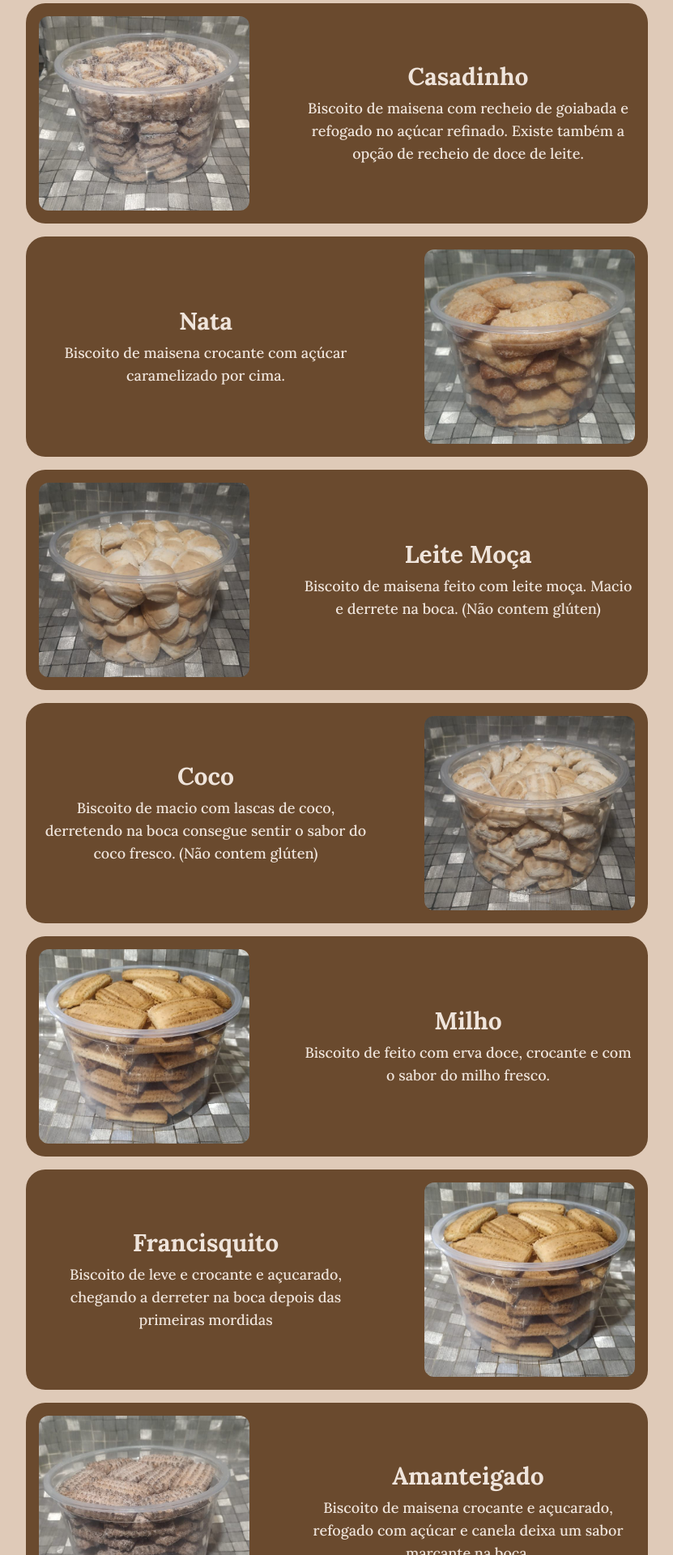
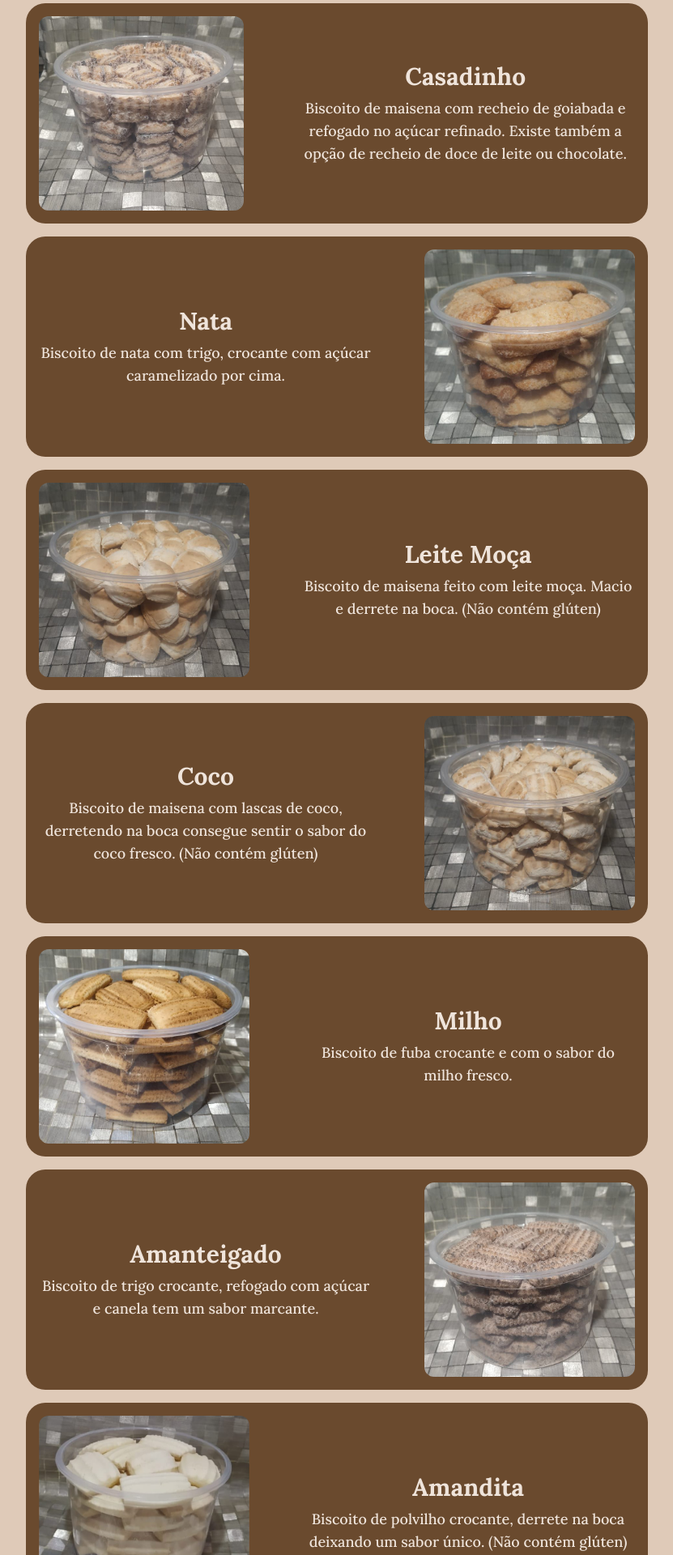
Before and after one commit to Emanuel-Boaventura/lu-biscoitos, a Next.js app: page / in a window 1280 px wide. Shown: the part 600-2520 px from the top of the page at 81% size, without its empty margins (224-1055 px from the left). Built offline with nearby package versions, Linux system fonts and the light colour scheme.

Commit message:
feat: change products descriptions

```diff
--- a/src/components/LandingPage/Contact.tsx
+++ b/src/components/LandingPage/Contact.tsx
@@ -37,6 +37,8 @@ export default function Contact() {
           ))}
         </div>
 
+        <p className='-mt-4 text-sm'>Taxa de entrega: R$ 10,00</p>
+
         <p className='lg:text-lg'>
           Ficou interessado? Entre em contato conosco pelo{' '}
           <a
--- a/src/components/LandingPage/Product.tsx
+++ b/src/components/LandingPage/Product.tsx
@@ -14,49 +14,48 @@ const allCookies = [
     src: casadinho,
     name: 'Casadinho',
     description:
-      'Biscoito de maisena com recheio de goiabada e refogado no açúcar refinado. Existe também a opção de recheio de doce de leite.',
+      'Biscoito de maisena com recheio de goiabada e refogado no açúcar refinado. Existe também a opção de recheio de doce de leite ou chocolate.',
   },
   {
     src: nata,
     name: 'Nata',
     description:
-      'Biscoito de maisena crocante com açúcar caramelizado por cima.',
+      'Biscoito de nata com trigo, crocante com açúcar caramelizado por cima.',
   },
   {
     src: leiteMoca,
     name: 'Leite Moça',
     description:
-      'Biscoito de maisena feito com leite moça. Macio e derrete na boca. (Não contem glúten)',
+      'Biscoito de maisena feito com leite moça. Macio e derrete na boca. (Não contém glúten)',
   },
   {
     src: coco,
     name: 'Coco',
     description:
-      'Biscoito de macio com lascas de coco, derretendo na boca consegue sentir o sabor do coco fresco. (Não contem glúten)',
+      'Biscoito de maisena com lascas de coco, derretendo na boca consegue sentir o sabor do coco fresco. (Não contém glúten)',
   },
   {
     src: milho,
     name: 'Milho',
-    description:
-      'Biscoito de feito com erva doce, crocante e com o sabor do milho fresco.',
+    description: 'Biscoito de fuba crocante e com o sabor do milho fresco.',
   },
-  {
-    src: francisquito,
-    name: 'Francisquito',
-    description:
-      'Biscoito de leve e crocante e açucarado, chegando a derreter na boca depois das primeiras mordidas',
-  },
+  // {
+  //   src: francisquito,
+  //   name: 'Francisquito',
+  //   description:
+  //     'Biscoito crocante com erva doce e raspas de limão.',
+  // },
   {
     src: amanteigado,
     name: 'Amanteigado',
     description:
-      'Biscoito de maisena crocante e açucarado, refogado com açúcar e canela deixa um sabor marcante na boca.',
+      'Biscoito de trigo crocante, refogado com açúcar e canela tem um sabor marcante.',
   },
   {
     src: amandita,
     name: 'Amandita',
     description:
-      'Biscoito de polvilho crocante e açucarado, tem um sabor único. (Não contem glúten)',
+      'Biscoito de polvilho crocante, derrete na boca deixando um sabor único. (Não contém glúten)',
   },
 ]
 
```
